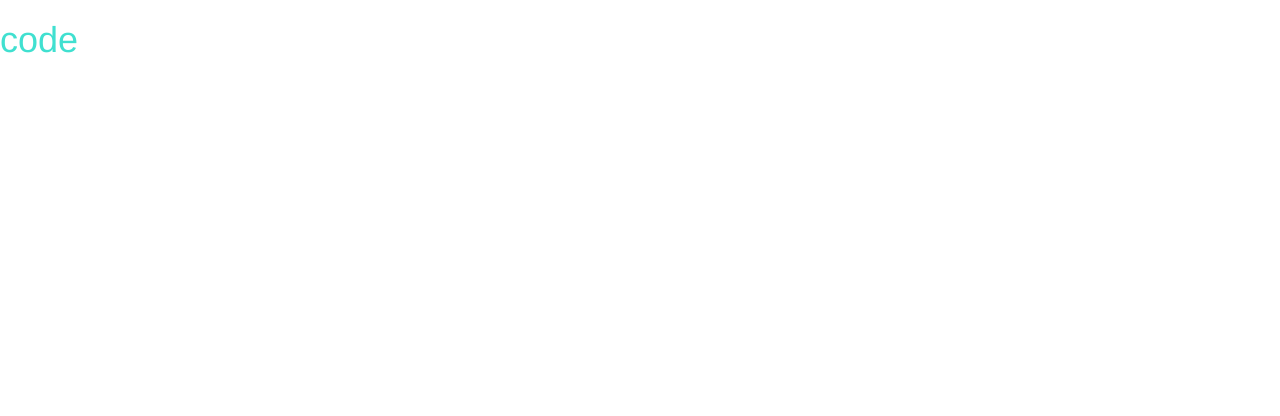
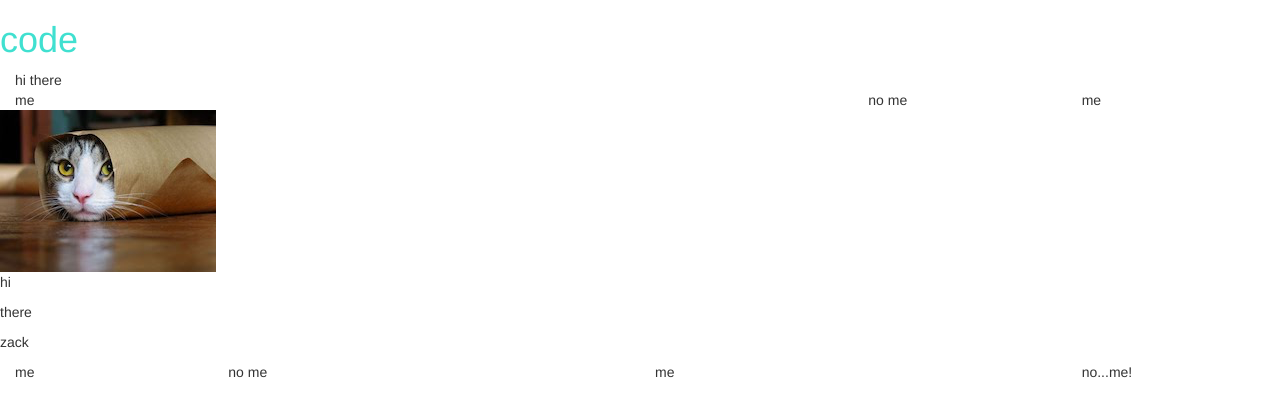
Before and after one commit to zackstout/VON91-Code-Challenge, a plain HTML site: page index.html in a window 1280 px wide. Drawn offline with Linux system fonts and the light colour scheme.

Commit message:
adding rows with bootstrap

```diff
--- a/index.html
+++ b/index.html
@@ -7,13 +7,70 @@
     <!-- Scripts -->
     <script src="vendors/jquery.js" charset="utf-8"></script>
     <script src="vendors/bootstrap/js/bootstrap.js" charset="utf-8"></script>
+
     <script src="client.js" charset="utf-8"></script>
 
     <!-- Styles: -->
     <link rel="stylesheet" href="vendors/bootstrap/css/bootstrap.css">
+    <link rel="stylesheet" href="vendors/bootstrap/css/bootstrap-theme.css">
+
     <link rel="stylesheet" href="styles/style.css">
   </head>
   <body>
     <h1>code</h1>
+    <div class="container-fluid">
+      hi there
+
+      <div class="row" id="nav">
+        <div class="col-md-8 col-sm-8 col-xs-8">
+          me
+        </div>
+        <div class="col-md-2 col-sm-2 col-xs-2">
+          no me
+        </div>
+        <div class="col-md-2 col-sm-2 col-xs-2">
+          me
+        </div>
+      </div>
+
+
+      <div class="row" id="pics">
+        <img src="styles/images/burrito-cat.png" alt="">
+      </div>
+
+
+      <div class="row" id="text">
+        <p>hi</p>
+        <p>there</p>
+        <p>zack</p>
+      </div>
+
+
+      <div class="row" id="contact">
+        <div class="col-md-2 col-sm-2 col-xs-2">
+          me
+        </div>
+        <div class="col-md-4 col-sm-4 col-xs-4">
+          no me
+        </div>
+        <div class="col-md-4 col-sm-4 col-xs-4">
+          me
+        </div>
+        <div class="col-md-2 col-sm-2 col-xs-2">
+          no...me!
+        </div>
+      </div>
+
+
+      <!-- <div class="row">
+        <div class="col-md-6 col-sm-6 col-xs-6">
+          me
+        </div>
+        <div class="col-md-6 col-sm-6 col-xs-6">
+          no me
+        </div>
+      </div> -->
+
+    </div>
   </body>
 </html>
```
Also changed, not shown: styles/images/burrito-cat.png (added), 1 other file.
